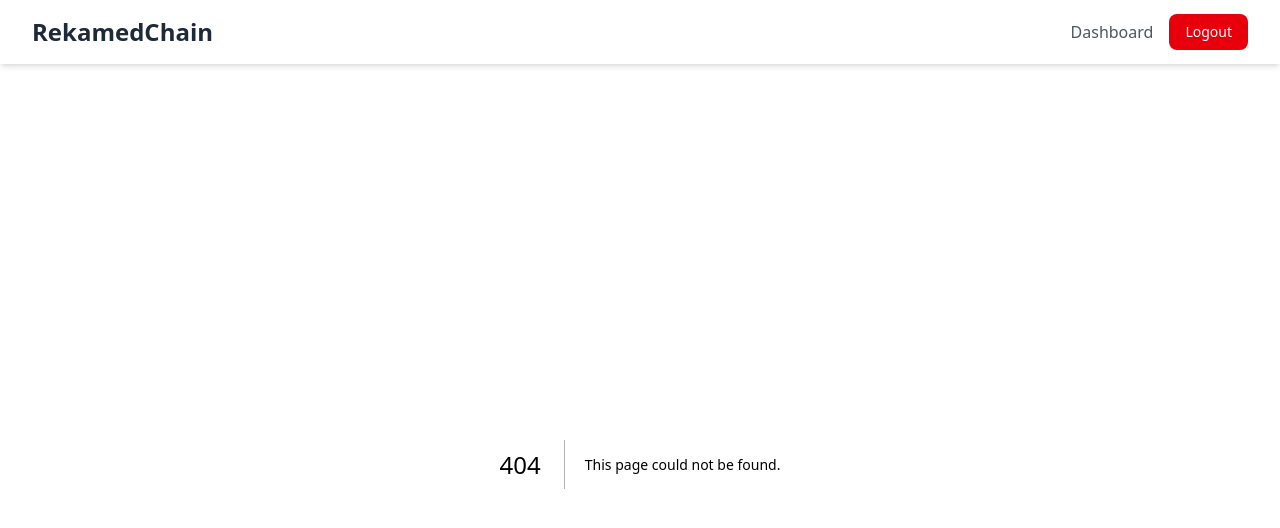
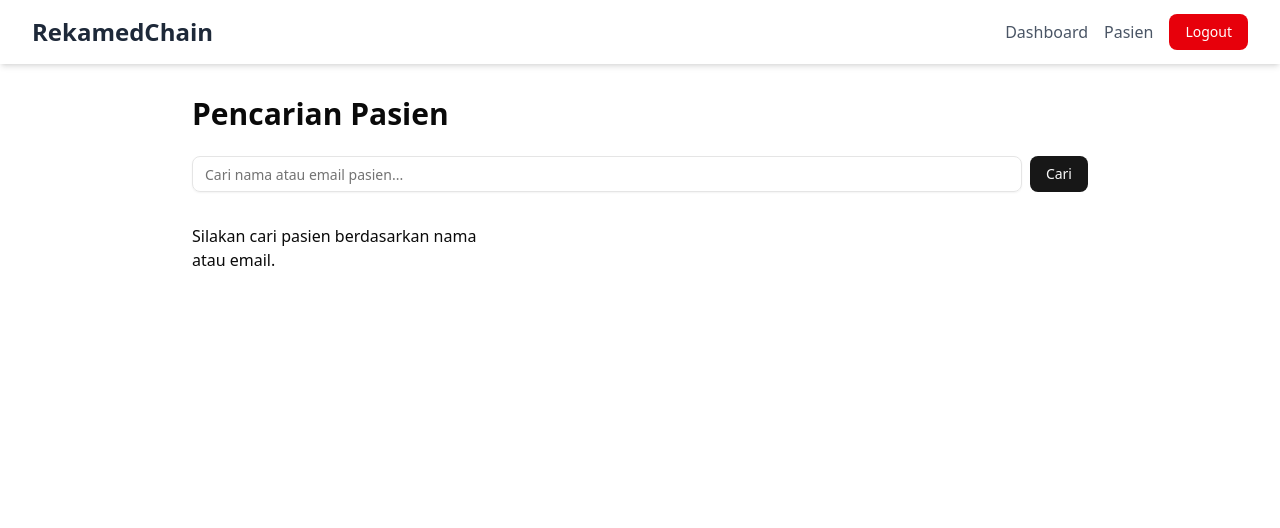
Before and after one commit to arelquack/rekamed-chain, a Next.js app in the folder apps/web/: page /patients in a window 1280 px wide. Before the commit this address had no page. Shown: the top 528 px of the page. Built offline with nearby package versions, Linux system fonts and the light colour scheme.

Commit message:
feat: add patient search endpoint and web page for doctors to find patients

```diff
--- /dev/null
+++ b/apps/web/src/app/patients/page.tsx
@@ -0,0 +1,80 @@
+'use client';
+
+import { useState } from 'react';
+import { Button } from '@/components/ui/button';
+import { Card, CardContent, CardDescription, CardHeader, CardTitle } from '@/components/ui/card';
+import { Input } from '@/components/ui/input';
+
+interface PublicUser {
+  id: string;
+  name: string;
+  email: string;
+}
+
+export default function PatientsPage() {
+  const [searchTerm, setSearchTerm] = useState('');
+  const [results, setResults] = useState<PublicUser[]>([]);
+  const [isLoading, setIsLoading] = useState(false);
+  const [message, setMessage] = useState('Silakan cari pasien berdasarkan nama atau email.');
+
+  const handleSearch = async (e: React.FormEvent<HTMLFormElement>) => {
+    e.preventDefault();
+    setIsLoading(true);
+    setResults([]);
+    setMessage('Mencari...');
+    const token = localStorage.getItem('token');
+
+    try {
+      const response = await fetch(`http://localhost:8080/users/search?q=${searchTerm}`, {
+        headers: { 'Authorization': `Bearer ${token}` },
+      });
+      if (!response.ok) throw new Error('Pencarian gagal.');
+
+      const data = await response.json();
+      setResults(data);
+      if (data.length === 0) {
+        setMessage('Pasien tidak ditemukan.');
+      }
+    } catch (error) {
+      setMessage('Terjadi kesalahan saat mencari.');
+      console.error(error);
+    } finally {
+      setIsLoading(false);
+    }
+  };
+
+  return (
+    <div className="p-8">
+      <div className="max-w-4xl mx-auto">
+        <h1 className="text-3xl font-bold mb-6">Pencarian Pasien</h1>
+        <form onSubmit={handleSearch} className="flex gap-2 mb-8">
+          <Input
+            placeholder="Cari nama atau email pasien..."
+            value={searchTerm}
+            onChange={(e) => setSearchTerm(e.target.value)}
+          />
+          <Button type="submit" disabled={isLoading}>{isLoading ? 'Mencari...' : 'Cari'}</Button>
+        </form>
+
+        <div className="grid grid-cols-1 md:grid-cols-2 lg:grid-cols-3 gap-4">
+          {results.length > 0 ? (
+            results.map((user) => (
+              <Card key={user.id}>
+                <CardHeader>
+                  <CardTitle>{user.name}</CardTitle>
+                  <CardDescription>{user.email}</CardDescription>
+                </CardHeader>
+                <CardContent>
+                  {/* Nanti tombol ini bisa dipakai untuk minta izin */}
+                  <Button className="w-full">Minta Izin Akses</Button>
+                </CardContent>
+              </Card>
+            ))
+          ) : (
+            !isLoading && <p>{message}</p>
+          )}
+        </div>
+      </div>
+    </div>
+  );
+}
--- a/apps/web/src/components/ui/navbar.tsx
+++ b/apps/web/src/components/ui/navbar.tsx
@@ -34,6 +34,9 @@ export function Navbar() {
                 <Link href="/dashboard" className="text-gray-600 hover:text-gray-900">
                 Dashboard
                 </Link>
+                <Link href="/patients" className="text-gray-600 hover:text-gray-900">
+                    Pasien
+                </Link>
                 <Button onClick={handleLogout} variant="destructive">
                 Logout
                 </Button>
```
Also changed, not shown: 1 other file (tests, documents, lock files or other folders).
